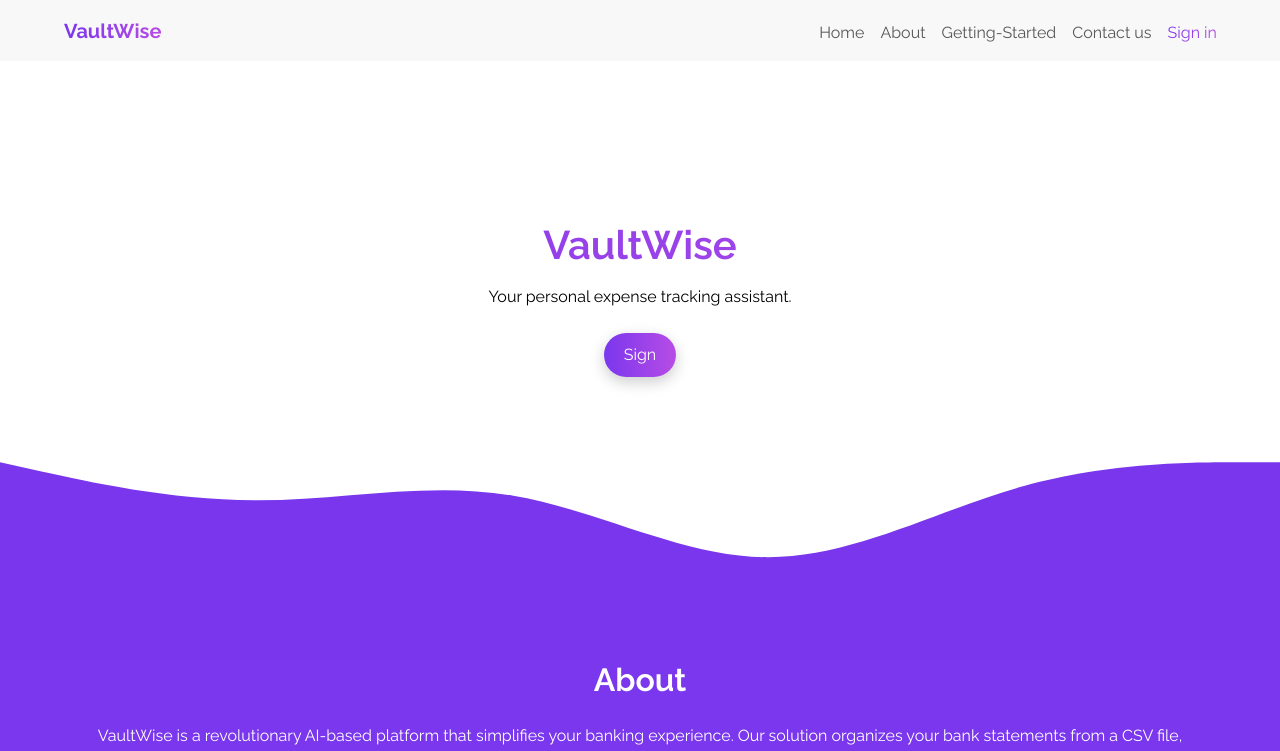
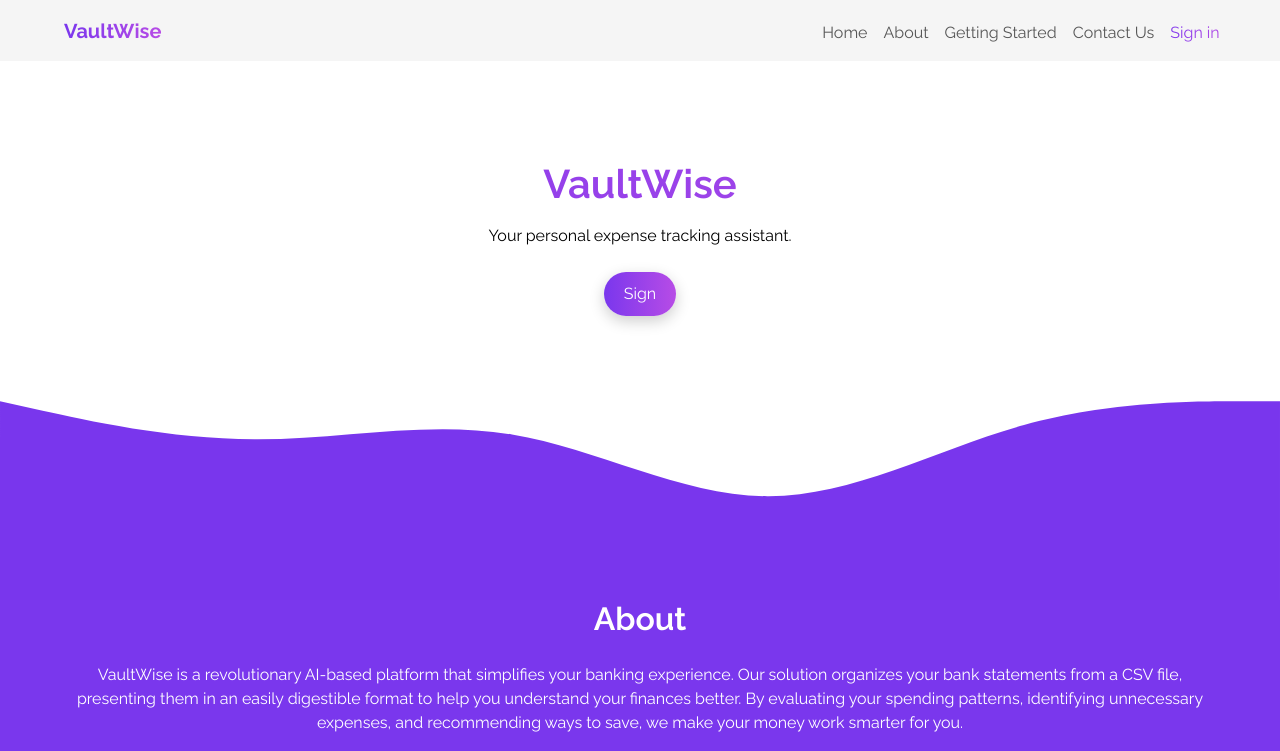
Before and after one commit to MaliceKy/VaultWise-Expense-AI-project, a React (Create React App) app: page / in a window 1280 px wide. Shown: the top 751 px of the page. Built offline with nearby package versions, Linux system fonts and the light colour scheme.

Commit message:
Navbar now directs to the right parts of the home

```diff
--- a/src/components/Navbar.css
+++ b/src/components/Navbar.css
@@ -5,10 +5,13 @@
 
 /* Navbar */
 .navbar{
-    background-color: #f5f5f5a5;
+    background-color: #f5f5f5;
     padding-top: 5px;
     display: flex;
-    position: relative;
+    position: fixed;
+    top: 0;
+    width: 100%;
+    z-index: 1000;
 }
 
 
@@ -27,6 +30,7 @@
     padding-top: 5px;
     width: 100%;
     justify-content: right;
+    margin-left: 5%;
 }
 
 #nav-sign-in {
--- a/src/components/Navbar.js
+++ b/src/components/Navbar.js
@@ -6,15 +6,15 @@ function MyNavbar() {
     const [open, setOpen] = useState(false);
 
     return (
-        <Navbar className="navbar" expand="md" expanded={open}>
+        <Navbar className="navbar" expand="md" fixed="top" expanded={open}>
             <Navbar.Brand className="navbrand" href="#home">VaultWise</Navbar.Brand>
 
             <Navbar.Collapse id="responsive-navbar-nav">
                 <Nav className="links">
-                    <Nav.Link onClick={()=> setOpen(false)} id="nav-home" href="/">Home</Nav.Link>
-                    <Nav.Link onClick={()=> setOpen(false)} id="nav-about" href="/about">About</Nav.Link>
-                    <Nav.Link onClick={()=> setOpen(false)} id="nav-getting-started" href="/projects">Getting-Started</Nav.Link>
-                    <Nav.Link onClick={()=> setOpen(false)} id="nav-contact-us" href="/contact">Contact us</Nav.Link>
+                    <Nav.Link onClick={()=> setOpen(false)} id="nav-home" href="#Home">Home</Nav.Link>
+                    <Nav.Link onClick={()=> setOpen(false)} id="nav-about" href="#About">About</Nav.Link>
+                    <Nav.Link onClick={()=> setOpen(false)} id="nav-getting-started" href="#Getting-Started">Getting Started</Nav.Link>
+                    <Nav.Link onClick={()=> setOpen(false)} id="nav-contact-us" href="#Contact">Contact Us</Nav.Link>
                     <Nav.Link onClick={()=> setOpen(false)} id="nav-sign-in" href="/sign-in">Sign in</Nav.Link>
                 </Nav>
             </Navbar.Collapse>
@@ -25,9 +25,8 @@ function MyNavbar() {
                 <div></div>
             </div>
         </Navbar>
-
-
     );
 }
 
+
 export default MyNavbar;
--- a/src/pages/HomePage.js
+++ b/src/pages/HomePage.js
@@ -9,7 +9,7 @@ function HomePage() {
   return (
     <div className="home-container">
 
-      <div className="Home">
+      <div className="Home" id="Home">
         <div className="Home-Content">
           <div className="Home-Info">
             <h1 className="Title">VaultWise</h1>
@@ -22,7 +22,7 @@ function HomePage() {
         </div>
       </div>
 
-      <div className="About">
+      <div className="About" id="About">
         <div className="About-Content">
           <h2 className="About-Title">About</h2>
           <p className="About-Desc">VaultWise is a revolutionary AI-based platform that simplifies your banking experience. Our solution organizes your bank statements from a CSV file, presenting them in an easily digestible format to help you understand your finances better. By evaluating your spending patterns, identifying unnecessary expenses, and recommending ways to save, we make your money work smarter for you.</p>
@@ -68,7 +68,7 @@ function HomePage() {
       <svg xmlns="http://www.w3.org/2000/svg" viewBox="0 0 1440 320"><path fill="#7a37ed" fill-opacity="1" d="M0,256L48,218.7C96,181,192,107,288,80C384,53,480,75,576,106.7C672,139,768,181,864,176C960,171,1056,117,1152,112C1248,107,1344,149,1392,170.7L1440,192L1440,0L1392,0C1344,0,1248,0,1152,0C1056,0,960,0,864,0C768,0,672,0,576,0C480,0,384,0,288,0C192,0,96,0,48,0L0,0Z"></path></svg>
 
 
-      <div className="Getting-Started">
+      <div className="Getting-Started" id="Getting-Started">
         <div classname="GettingStarted-Content">
           <h2 className="GettingStarted-Title">Getting Started</h2>
           <p className="GettingStarted-Desc">Jumpstart your financial management with VaultWise in three easy steps:</p>
@@ -82,7 +82,7 @@ function HomePage() {
 
       <svg xmlns="http://www.w3.org/2000/svg" viewBox="0 0 1440 320"><path fill="#7a37ed" fill-opacity="1" d="M0,128L48,154.7C96,181,192,235,288,245.3C384,256,480,224,576,192C672,160,768,128,864,149.3C960,171,1056,245,1152,250.7C1248,256,1344,192,1392,160L1440,128L1440,320L1392,320C1344,320,1248,320,1152,320C1056,320,960,320,864,320C768,320,672,320,576,320C480,320,384,320,288,320C192,320,96,320,48,320L0,320Z"></path></svg>
 
-      <div className="Contact">
+      <div className="Contact" id="Contact">
         <div className="Contact-Content">
           <h2 className="Contact-Title">Contact</h2>
           <p className="Contact-Desc">Here at VaultWise, we value every question, comment, and suggestion from our clients as it helps us shape your financial future better.</p>
--- a/src/styles/Contact-Homepage.css
+++ b/src/styles/Contact-Homepage.css
@@ -28,7 +28,7 @@
     display: block;
     margin: 0 auto;
     align-items: center;
-    border-radius: 15px;
+    border-radius: 35px;
     padding: 3%;
     background-color: #f5f5f5;
     box-shadow: 0px 5px 15px rgba(0, 0, 0, 0.2);
```
